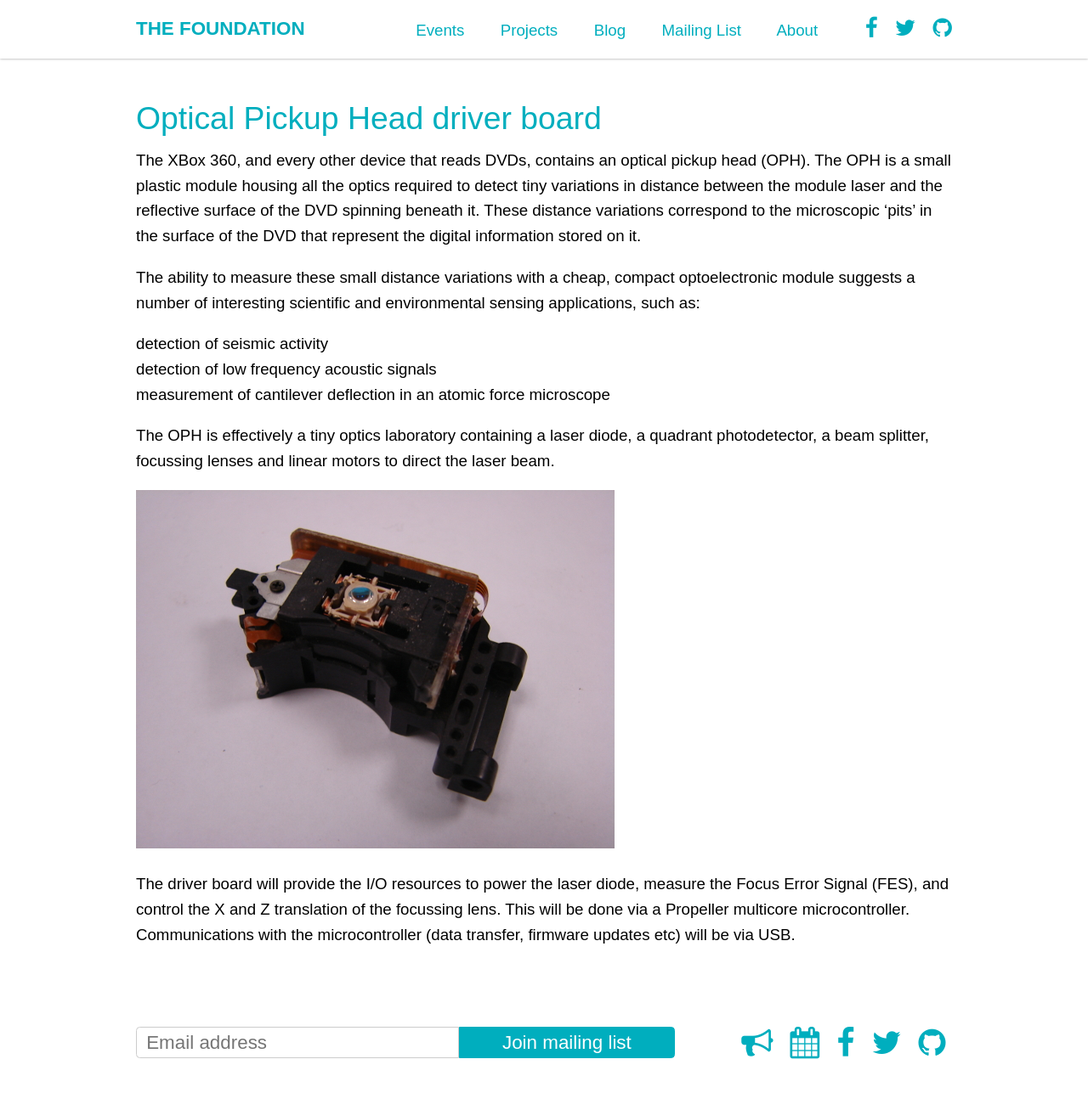
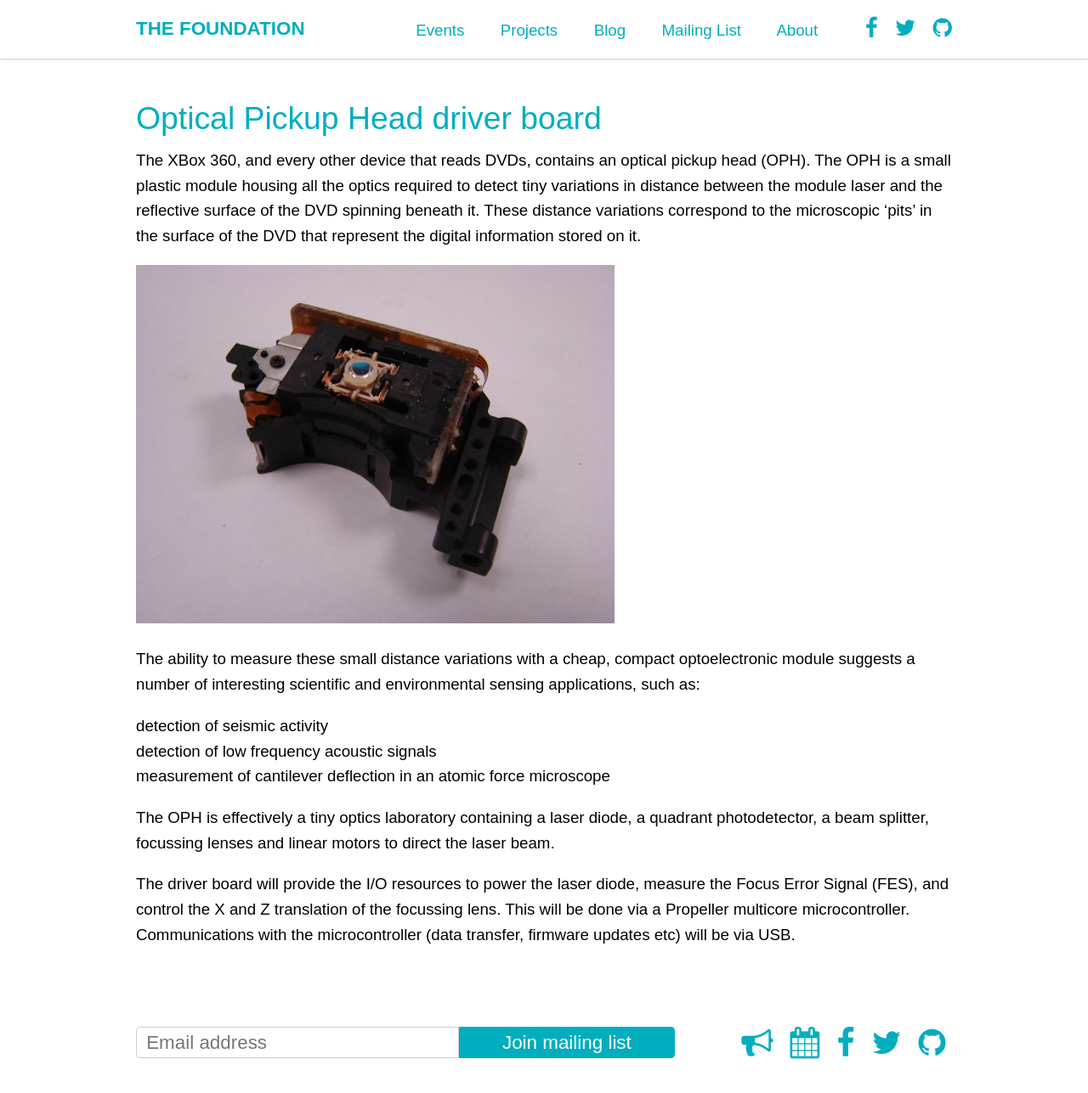
Before and after one commit to the-foundation/the-foundation.github.io, a Jekyll site: the page built from projects/oph/index.md, in a window 1280 px wide. Shown: the whole page at 85% size. Built offline with Jekyll 4.4.1, drawn with Linux system fonts in a browser that asks for light colours; nearby versions of some CDN libraries.

Commit message:
Update index.md

```diff
--- a/projects/oph/index.md
+++ b/projects/oph/index.md
@@ -7,6 +7,8 @@ layout: bare
 
 The XBox 360, and every other device that reads DVDs, contains an optical pickup head (OPH). The OPH is a small plastic module housing all the optics required to detect tiny variations in distance between the module laser and the reflective surface of the DVD spinning beneath it. These distance variations correspond to the microscopic 'pits' in the surface of the DVD that represent the digital information stored on it.
 
+![Alt text](/images/Projects/oph/oph.jpg "An XBox 360 Optical Pickup Head")
+
 The ability to measure these small distance variations with a cheap, compact optoelectronic module suggests a number of interesting scientific and environmental sensing applications, such as:
 <ul>
 <li>detection of seismic activity</li>
@@ -15,7 +17,7 @@ The ability to measure these small distance variations with a cheap, compact opt
 </ul>
 The OPH is effectively a tiny optics laboratory containing a laser diode, a quadrant photodetector, a beam splitter, focussing lenses and linear motors to direct the laser beam.
 
-![Alt text](/images/Projects/oph/oph.jpg "An XBox 360 Optical Pickup Head")
+
 
 The driver board will provide the I/O resources to power the laser diode, measure the Focus Error Signal (FES), and control the X and Z translation of the focussing lens. This will be done via a Propeller multicore microcontroller. Communications with the microcontroller (data transfer, firmware updates etc) will be via USB.
 
```
